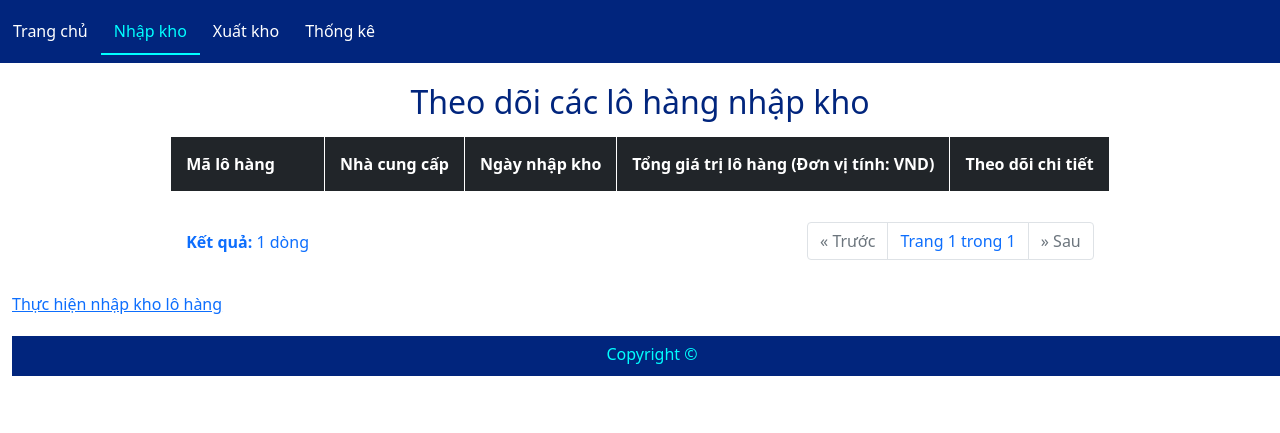
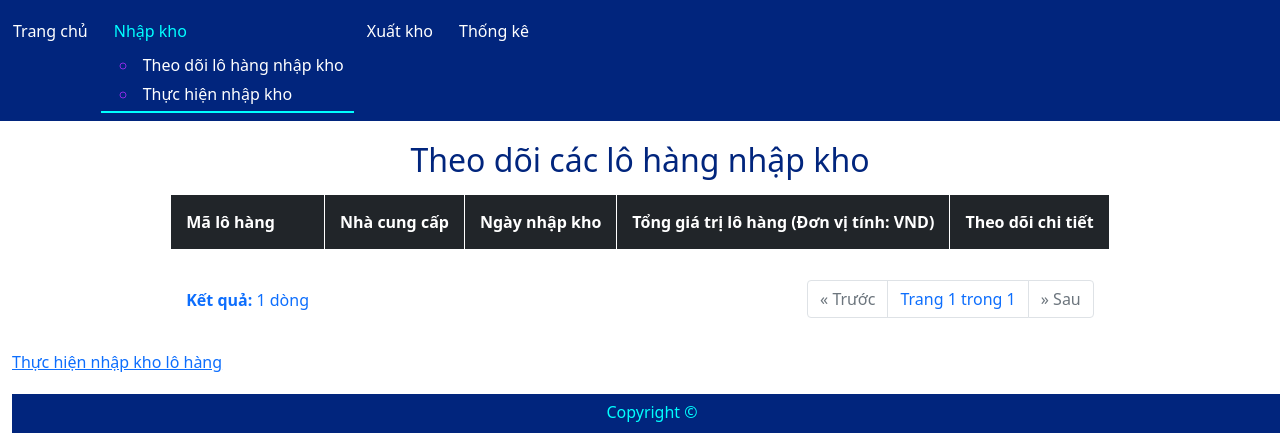
Before and after one commit to huytan0812/warehouse_management_method, a Django app: page /import_shipments in a window 1280 px wide. Shown: the top 433 px of the page. Run offline with Django 4.2, Linux system fonts and the light colour scheme; data that the repository does not hold is empty; some libraries are stand-ins or nearby versions.

Commit message:
Set up dropdown menu

```diff
--- a/testing_warehouse_management/major_features/templates/major_features/import/import_shipments.html
+++ b/testing_warehouse_management/major_features/templates/major_features/import/import_shipments.html
@@ -11,6 +11,14 @@
         </li>
         <li class="nav-item" style="padding: 2.5px 5px 2.5px 5px; border-bottom: 2px solid #00FFFF;">
           <a class="nav-link" style="color: #00FFFF;" href="{% url 'import_shipments' %}">Nhập kho</a>
+          <ul class="dropdown">
+            <li class="nav-item" style="padding: 2.5px 5px 2.5px 5px;">
+              <a href="{% url 'import_shipments' %}" style="color: white; text-decoration: none;">Theo dõi lô hàng nhập kho</a>
+            </li>
+            <li class="nav-item" style="padding: 2.5px 5px 2.5px 5px;">
+              <a href="{% url 'import_action' %}" style="color: white; text-decoration: none;">Thực hiện nhập kho</a>
+            </li>
+          </ul>
         </li>
         <li class="nav-item" style="padding: 2.5px 5px 2.5px 5px;">
           <a class="nav-link" style="color: white;" href="{% url 'export_shipments' %}">Xuất kho</a>
```
